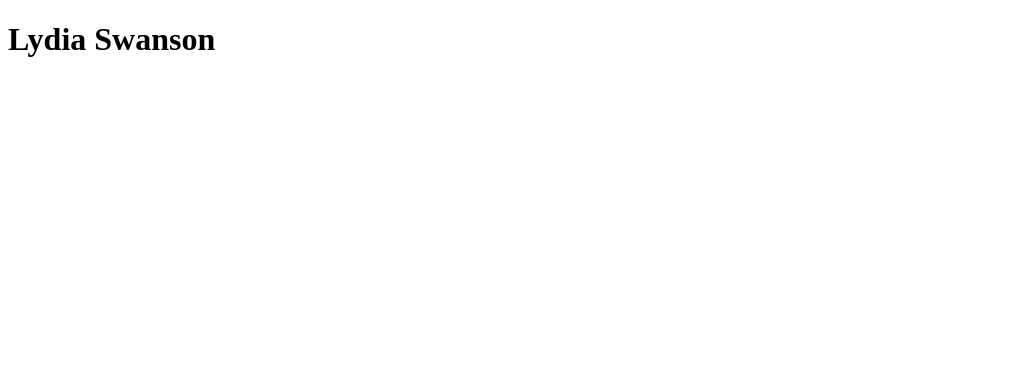
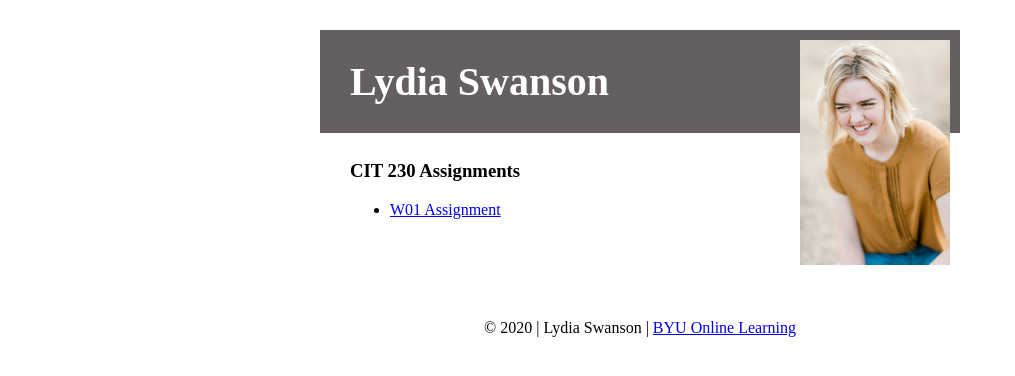
Before and after one commit to lydiaswan15/CIT261-winter2020, a plain HTML site: page Assignments/W01 Assignment/index.html in a window 1280 px wide. Shown: the whole page, without its empty margins (0-1015 px from the left). Drawn offline with Linux system fonts and the light colour scheme.

Commit message:
W01 Assignment is completed with this, but it will need some more styling.

```diff
--- a/Assignments/W01 Assignment/index.html
+++ b/Assignments/W01 Assignment/index.html
@@ -4,15 +4,26 @@
     <meta charset="UTF-8">
     <meta name="viewport" content="width=device-width, initial-scale=1.0">
     <meta http-equiv="X-UA-Compatible" content="ie=edge">
-    <style href = "styleW01.css" rel = "stylesheet" type = "text/css"></style>
-    <title>Index</title>
+    <link rel = "stylesheet" href = "styleW01.css">
+    <title>Lydia Swanson</title>
 </head>
 <body>
-    <h1>Lydia Swanson</h1>
+        <img src = "photoOfSelf.jpg" alt = "Photo of Lydia Swanson">
+        <h1>Lydia Swanson </h1>
 
+    <div class = "centerSection">
+        <h3>CIT 230 Assignments</h3>
 
+        <ul>
+            <li><a href = "index.html">W01 Assignment</a></li>
+        </ul>
+    </div>
 
+    <footer>
+            &copy; <span id = "bottomSection"></span><a href = "https://www.byui.edu/online">BYU Online Learning</a>
+    </footer>
 
+    <script src = "scriptW01.js" ></script>
 
 </body>
 </html>
--- /dev/null
+++ b/Assignments/W01 Assignment/scriptW01.js
@@ -0,0 +1,7 @@
+
+var d = new Date();
+var year = d.getFullYear();
+
+var output = year + " | Lydia Swanson | ";
+
+document.getElementById("bottomSection").textContent = output;
--- a/Assignments/W01 Assignment/styleW01.css
+++ b/Assignments/W01 Assignment/styleW01.css
@@ -1,3 +1,34 @@
+@import url('https://fonts.googleapis.com/css?family=Gelasio&display=swap');
+
+body {
+    font: "Gilasio display", serif;
+    display: block;
+    margin: auto;
+    max-width: 50%;
+}
+
 h1 {
-    background-color: aqua;
+    background-color: rgb(102, 95, 95);
+    color: white;
+    font-size: 2.5em;
+    padding-top: .7em;
+    padding-bottom: .7em;
+    margin-top: 30px;
+    padding-left: 30px;
 }
+
+img {
+    float: right;
+    max-width: 150px;
+    margin-right: 10px;
+    margin-top: 10px;
+}
+
+.centerSection {
+    margin-left: 30px;
+    margin-bottom: 100px;
+}
+
+footer {
+    text-align: center;
+}
```
Also changed, not shown: Assignments/W01 Assignment/photoOfSelf.jpg (added), 1 other file.
